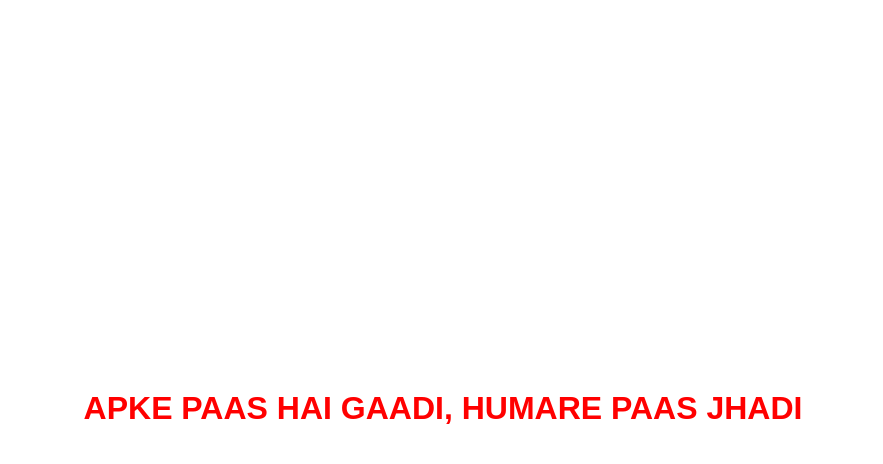
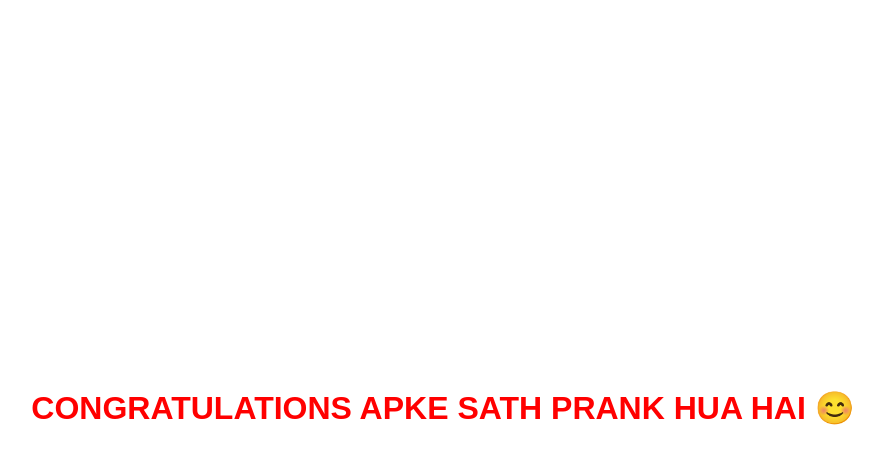
Before and after one commit to Sayan1411P/Confess, a plain HTML site: page index.html in a window 1280 px wide. Both pictures are taken after a click on the button "OPEN". Shown: the whole page, without its empty margins (197-1080 px from the left). Drawn offline with Linux system fonts and the light colour scheme.

Commit message:
Update index.html

```diff
--- a/index.html
+++ b/index.html
@@ -49,7 +49,7 @@
         <button onclick="showFoolMessage()">OPEN</button>
     </div>
 
-    <div id="fool-message" class="hidden">APKE PAAS HAI GAADI, HUMARE PAAS JHADI</div>
+    <div id="fool-message" class="hidden"> CONGRATULATIONS APKE SATH PRANK HUA HAI 😊</div>
 
     <script>
         function showFoolMessage() {
```
